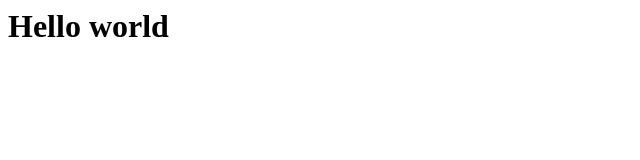
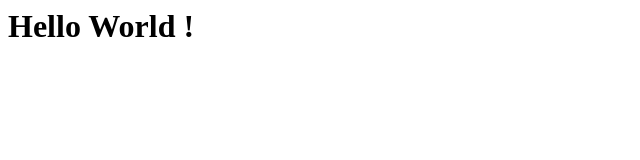
Before and after one commit to shankarsamidala/ACET, a plain HTML site: page index.html in a window 1280 px wide. Shown: the full height of the page, 0-640 px from the left. Drawn offline with Linux system fonts and the light colour scheme.

Commit message:
second commit

```diff
--- a/index.html
+++ b/index.html
@@ -1,3 +1,3 @@
 <h1>
-    Hello world
+    Hello World !
 </h1>
```
